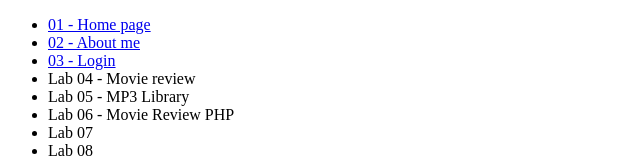
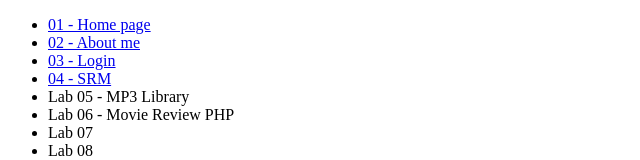
Before and after one commit to HieuMIU/CS472, a plain HTML site: page index.html in a window 1280 px wide. Shown: the part 476-636 px from the top of the page, without its empty margins (0-640 px from the left). Drawn offline with Linux system fonts and the light colour scheme.

```diff
--- a/index.html
+++ b/index.html
@@ -12,7 +12,7 @@
         <li><a href="index.html">01 - Home page</a></li>
         <li><a href="aboutme.html">02 - About me</a></li>
         <li><a href="login.html">03 - Login</a></li>
-        <li>Lab 04 - Movie review</li>
+        <li><a href="srm-system-login.html">04 - SRM</a></li>
         <li>Lab 05 - MP3 Library</li>
         <li>Lab 06 - Movie Review PHP</li>
         <li>Lab 07</li>
```
